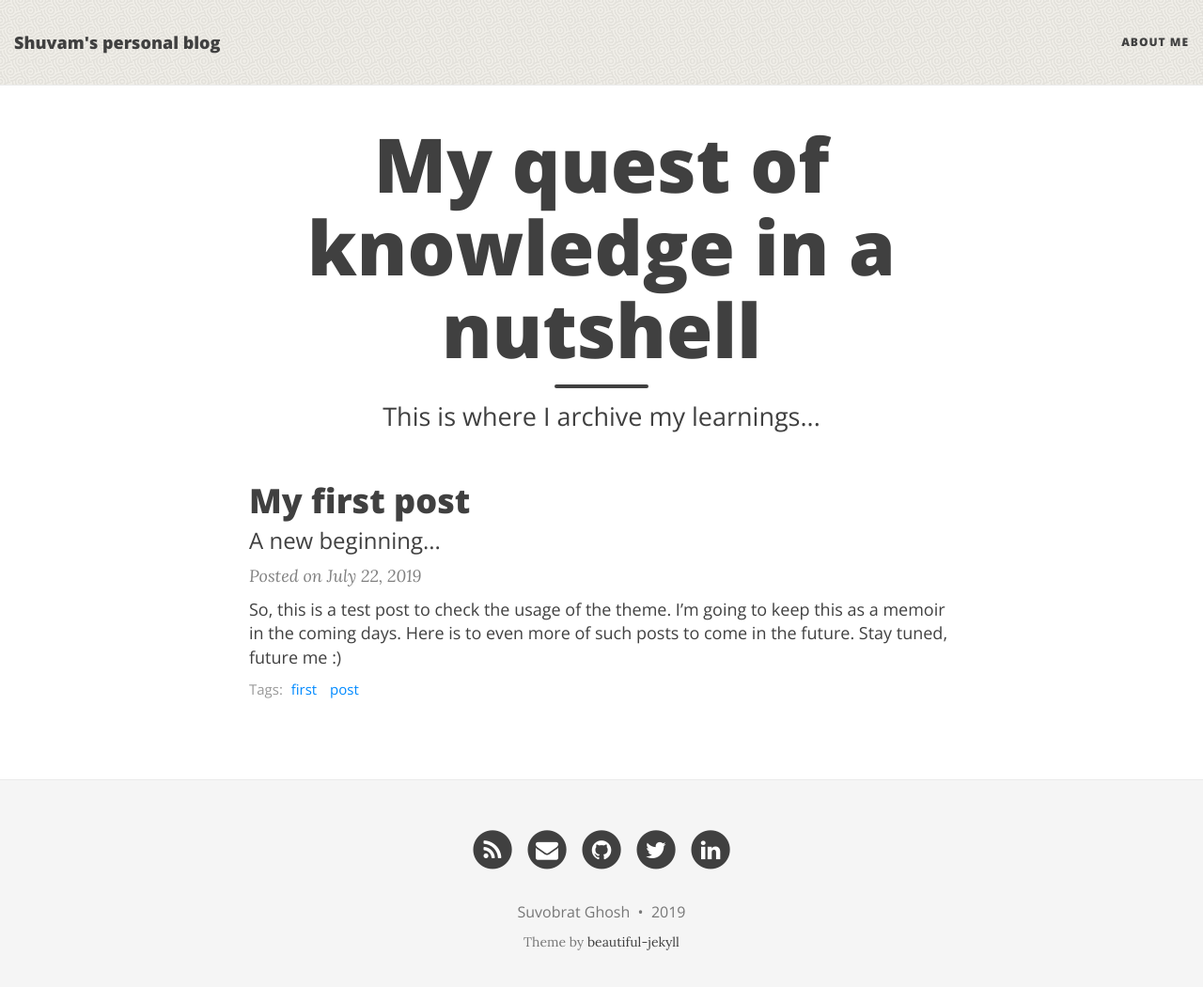
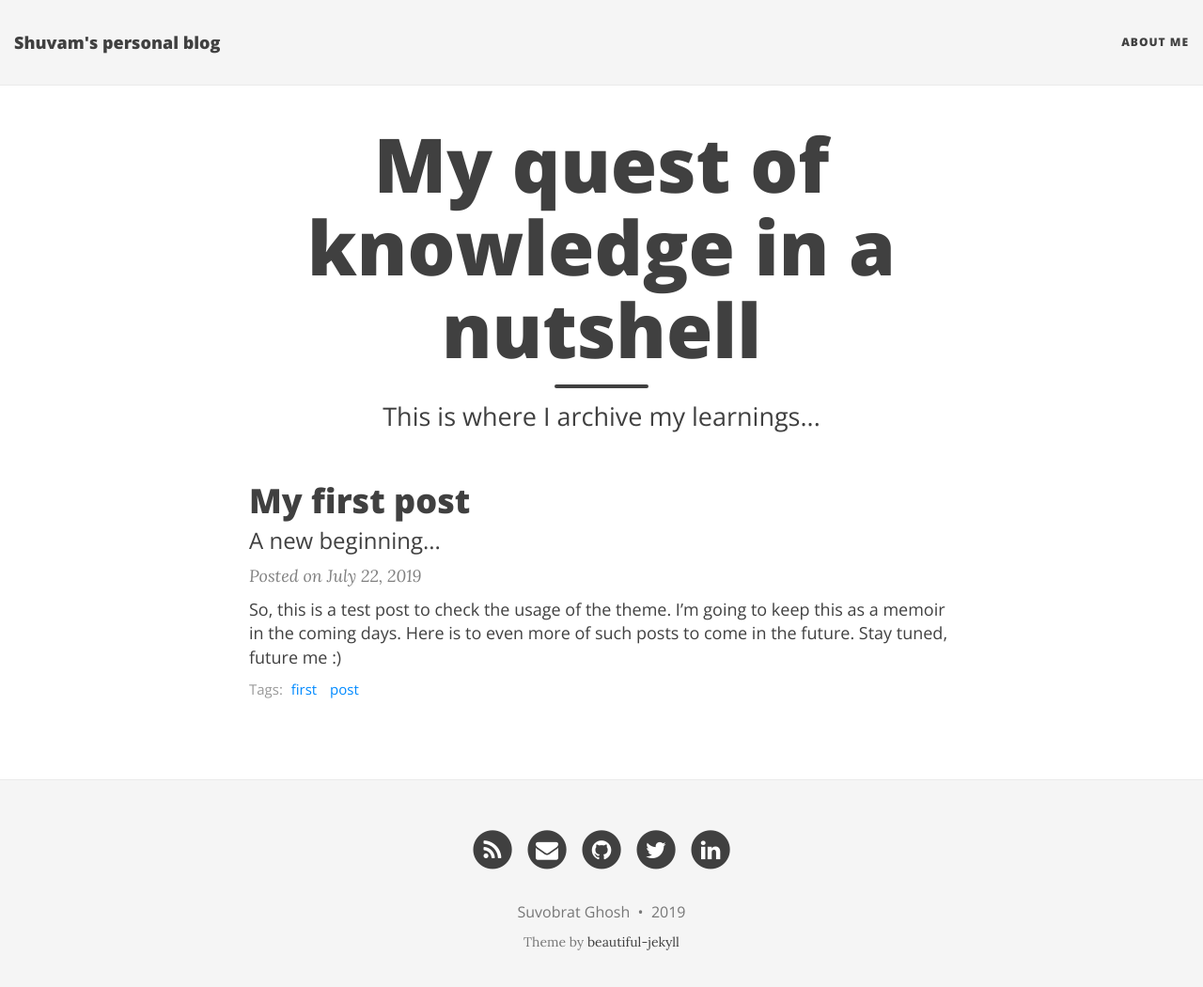
Before and after one commit to 1layer2many/1layer2many.github.io, a Jekyll site: the page built from index.html, in a window 1280 px wide and 1063 px high. Shown: the top 1050 px of the window at 94% size. Built offline with Jekyll 4.4.1, drawn with Linux system fonts in a browser that asks for light colours; nearby versions of some CDN libraries; the list of posts is cut into pages by our own code.

Commit message:
bg change

```diff
--- a/_config.yml
+++ b/_config.yml
@@ -51,7 +51,7 @@ footer-link-col: "#404040"
 # Alternatively, the navbar, footer, and page background can be set to use background images
 # instead of colour
 
-navbar-img: "/img/bgimage.png"
+# navbar-img: "/img/bgimage.png"
 # footer-img: "/img/bgimage.png"
 # page-img: "/img/bgimage.png"
 
```
